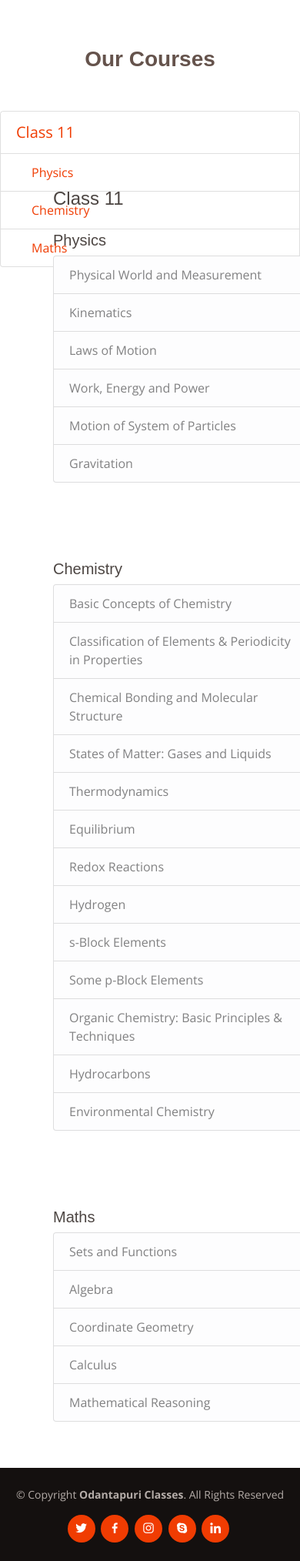
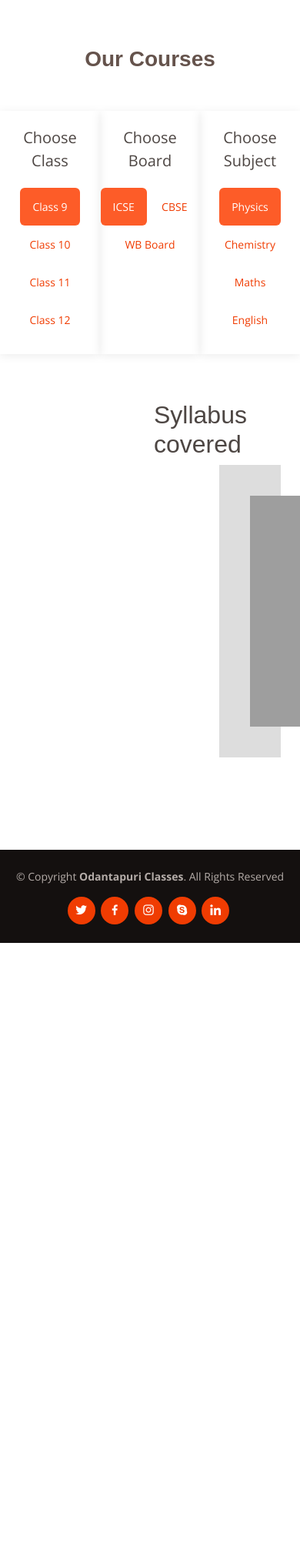
Before and after one commit to odantapuri/portal, a PHP site: page /courses in a window 390 px wide. Shown: the part 70-2098 px from the top of the page at 77% size. After the commit the page ends 1295 px from the top, so only its background shows below. Run offline with PHP 8.4, Linux system fonts and the light colour scheme; some libraries are stand-ins or nearby versions; some web fonts are replaced; grey boxes are pictures that could not be loaded.

Commit message:
made changes

```diff
--- a/CONTENT/ROOT_URI/_footer.php
+++ b/CONTENT/ROOT_URI/_footer.php
@@ -35,6 +35,7 @@
 
   <!-- Template Main JS File -->
   <script src="assets/js/main.js"></script>
+  <script src="assets/js/courses.js"></script>
   <script type="text/javascript">
 
     var joinFreeClassesResetBtn = $("#joinFreeClassesResetBtn");
--- a/CONTENT/ROOT_URI/courses.php
+++ b/CONTENT/ROOT_URI/courses.php
@@ -1,60 +1,43 @@
 <section id="courses" class="courses">
-  <div class="section-title" data-aos="fade-up" style="text-align: center;">
-    <h2><strong>Our Courses</strong></h2>
-  </div>
-
-  <div class="row">
-    <div class="col-md-2 course-menu" style="padding: 0;">
-      <ul class="list-group menu-list">
-        <li class="list-group-item no-padding" style="font-size: 20px;"><a href="#class_11">Class 11</a></li>
-        <li class="list-group-item"><a href="#class_11">Physics</a></li>
-        <li class="list-group-item"><a href="#class_11_chem">Chemistry</a></li>
-        <li class="list-group-item"><a href="#class_11_maths">Maths</a></li>
-      </ul>
+  <div class="courses-wrapper row" data-aos="fade-up" style="text-align: center;">
+    <div class="section-title col-md-12">
+      <h2><strong>Our Courses</strong></h2>
     </div>
-    <div class="course-content">
-      <section class="class-wrapper" id="class_11">
-        <h4 class="class-title">Class 11</h4>
-        <section class="subject-wrapper" id="class_11_phy" style="padding-top: 20px;">
-          <h5 class="subject-title">Physics</h5>
-          <ul class="list-group topic-list">
-            <li class="list-group-item list-group-item-light">Physical World and Measurement</li>
-            <li class="list-group-item list-group-item-light">Kinematics</li>
-            <li class="list-group-item list-group-item-light">Laws of Motion</li>
-            <li class="list-group-item list-group-item-light">Work, Energy and Power</li>
-            <li class="list-group-item list-group-item-light">Motion of System of Particles</li>
-            <li class="list-group-item list-group-item-light">Gravitation</li>
-          </ul>
-        </section>
-        <section class="subject-wrapper" id="class_11_chem">
-          <h5 class="subject-title">Chemistry</h5>
-          <ul class="list-group topic-list">
-            <li class="list-group-item list-group-item-light">Basic Concepts of Chemistry</li>
-            <li class="list-group-item list-group-item-light">Classification of Elements & Periodicity in Properties</li>
-            <li class="list-group-item list-group-item-light">Chemical Bonding and Molecular Structure</li>
-            <li class="list-group-item list-group-item-light">States of Matter: Gases and Liquids</li>
-            <li class="list-group-item list-group-item-light">Thermodynamics</li>
-            <li class="list-group-item list-group-item-light">Equilibrium</li>
-            <li class="list-group-item list-group-item-light">Redox Reactions</li>
-            <li class="list-group-item list-group-item-light">Hydrogen</li>
-            <li class="list-group-item list-group-item-light">s-Block Elements</li>
-            <li class="list-group-item list-group-item-light">Some p-Block Elements</li>
-            <li class="list-group-item list-group-item-light">Organic Chemistry: Basic Principles & Techniques</li>
-            <li class="list-group-item list-group-item-light">Hydrocarbons</li>
-            <li class="list-group-item list-group-item-light">Environmental Chemistry</li>
-          </ul>
-        </section>
-        <section class="subject-wrapper" id="class_11_maths">
-          <h5 class="subject-title">Maths</h5>
-          <ul class="list-group topic-list">
-            <li class="list-group-item list-group-item-light">Sets and Functions</li>
-            <li class="list-group-item list-group-item-light">Algebra</li>
-            <li class="list-group-item list-group-item-light">Coordinate Geometry</li>
-            <li class="list-group-item list-group-item-light">Calculus</li>
-            <li class="list-group-item list-group-item-light">Mathematical Reasoning</li>
-          </ul>
-        </section>
-      </section>
+    <div class="tabs-wrapper col-md-12">
+      <div class="tab small col-md-3" id="classTab">
+        <div class="tab-title col-md-12">Choose Class</div>
+        <button class="tablinks active" data-class="9" id="class_9">Class 9</button>
+        <button class="tablinks" data-class="10" id="class_10">Class 10</button>
+        <button class="tablinks" data-class="11" id="class_11">Class 11</button>
+        <button class="tablinks" data-class="12" id="class_12">Class 12</button>
+      </div>
+      <div class="tab small col-md-2" id="boardTab">
+        <div class="tab-title col-md-12">Choose Board</div>
+        <button class="tablinks active" data-board="icse" id="icse">ICSE</button>
+        <button class="tablinks" data-board="cbse" id="cbse">CBSE</button>
+        <button class="tablinks" data-board="wbb" id="wbb">WB Board</button>
+      </div>
+      <div class="tab small col-md-4" id="tab_9_10">
+        <div class="tab-title col-md-12">Choose Subject</div>
+        <button class="tablinks active" data-sub="phy" id="phy">Physics</button>
+        <button class="tablinks" data-sub="chem" id="chem">Chemistry</button>
+        <button class="tablinks" data-sub="maths" id="maths">Maths</button>
+        <button class="tablinks" data-sub="eng" id="eng">English</button>
+      </div>
+      <div class="tab small col-md-4 hide" id="tab_11_12">
+        <div class="tab-title col-md-12">Choose Subject</div>
+        <button class="tablinks active col-md-2" data-sub="phy" id="phy">Physics</button>
+        <button class="tablinks col-md-2" data-sub="chem" id="chem">Chemistry</button>
+        <button class="tablinks col-md-2" data-sub="maths" id="maths">Maths</button>
+        <button class="tablinks col-md-2" data-sub="bio" id="bio">Biology</button>
+        <button class="tablinks col-md-2" data-sub="eng" id="eng">English</button>
+      </div>
     </div>
+    <section class="content-wrapper col-md-12" id="content_wrapper">
+      <h2 class="subject-title col-md-12">Syllabus covered</h2>
+      <div class="syl-img-wrapper" id="sylImgWrapper">
+        <img src="" alt="syllabus" id="sylImg">
+      </div>
+    </section>
   </div>
 </section>
--- a/assets/css/style.css
+++ b/assets/css/style.css
@@ -39,6 +39,56 @@ h1, h2, h3, h4, h5, h6 {
   background-color: #fd5c28;
   color: #fff;
   box-shadow: 0px 2px 12px rgba(0, 0, 0, 0.2);
+}
+
+.tabs-wrapper {
+  display: flex;
+  justify-content: center;
+}
+
+.tab {
+  padding: 20px 0;
+  box-shadow: 0px 2px 12px rgba(0, 0, 0, 0.08)
+}
+
+.tab-title {
+  font-size: 20px;
+  padding-bottom: 20px;
+}
+
+.tab button.tablinks {
+  background-color: transparent;
+  color: #f03c02;
+  border: none;
+  outline: none;
+  cursor: pointer;
+  padding: 14px 16px;
+  transition: 0.3s;
+  font-size: 20px;
+  border-radius: 6px;
+  /* width: 100px; */
+  text-align: center;
+}
+
+.tab.large button.tablinks {
+  font-size: 30px;
+}
+
+.tab.small button.tablinks {
+  font-size: 14px;
+}
+
+.tab button.tablinks:hover {
+  box-shadow: 0px 2px 12px rgba(0, 0, 0, 0.2);
+}
+
+.tab button.tablinks.active {
+  background-color: #fd5c28;
+  color: #fff;
+}
+
+.hide {
+  display: none;
 }
 
 /*--------------------------------------------------------------
@@ -1260,31 +1310,6 @@ section {
   background: #fff;
 }
 
-.pricing-quotes .tab {
-  padding-top: 20px;
-}
-
-.pricing-quotes .tab button {
-  background-color: transparent;
-  color: #f03c02;
-  border: none;
-  outline: none;
-  cursor: pointer;
-  padding: 14px 16px;
-  transition: 0.3s;
-  font-size: 17px;
-  border-radius: 6px;
-}
-
-.pricing-quotes .tab button:hover {
-  box-shadow: 0px 2px 12px rgba(0, 0, 0, 0.2);
-}
-
-.pricing-quotes .tab button.active {
-  background-color: #fd5c28;
-  color: #fff;
-}
-
 .pricing-quotes .tab-wrapper {
   display: none;
 }
@@ -2296,16 +2321,12 @@ section {
   padding-left: 20%;
 }
 
-ul.menu-list > li {
-  background: transparent;
-  color: #fff;
-  padding-left: 40px;
-}
-
-ul.menu-list > li.no-padding {
-  padding-left: 20px;
-}
-
-#courses section {
-  padding: 100px 0 0;
-}
+.content-wrapper {
+  padding: 60px 200px;
+}
+
+.syl-img-wrapper {
+  margin: 0 100px;
+  padding: 40px;
+  background: #ddd;
+}
--- /dev/null
+++ b/assets/js/courses.js
@@ -0,0 +1,324 @@
+var syllabusData = {
+  "9": {
+    "icse": {
+      "phy":
+        "https://www.nasa.gov/sites/default/files/thumbnails/image/color-swath-use-12-10-15-vertical.jpg", // SYLLABUS IMAGE SRC TO BE PASTED HERE
+      "chem":
+        "", // SYLLABUS IMAGE SRC TO BE PASTED HERE
+      "maths":
+        "", // SYLLABUS IMAGE SRC TO BE PASTED HERE
+      "eng":
+        "" // SYLLABUS IMAGE SRC TO BE PASTED HERE
+    },
+    "cbse": {
+      "phy":
+        "", // SYLLABUS IMAGE SRC TO BE PASTED HERE
+      "chem":
+        "", // SYLLABUS IMAGE SRC TO BE PASTED HERE
+      "maths":
+        "", // SYLLABUS IMAGE SRC TO BE PASTED HERE
+      "eng":
+        "" // SYLLABUS IMAGE SRC TO BE PASTED HERE
+    },
+    "wbb": {
+      "phy":
+        "", // SYLLABUS IMAGE SRC TO BE PASTED HERE
+      "chem":
+        "", // SYLLABUS IMAGE SRC TO BE PASTED HERE
+      "maths":
+        "", // SYLLABUS IMAGE SRC TO BE PASTED HERE
+      "eng":
+        "" // SYLLABUS IMAGE SRC TO BE PASTED HERE
+    }
+  },
+  "10": {
+    "icse": {
+      "phy":
+        "", // SYLLABUS IMAGE SRC TO BE PASTED HERE
+      "chem":
+        "", // SYLLABUS IMAGE SRC TO BE PASTED HERE
+      "maths":
+        "", // SYLLABUS IMAGE SRC TO BE PASTED HERE
+      "eng":
+        "" // SYLLABUS IMAGE SRC TO BE PASTED HERE
+    },
+    "cbse": {
+      "phy":
+        "", // SYLLABUS IMAGE SRC TO BE PASTED HERE
+      "chem":
+        "", // SYLLABUS IMAGE SRC TO BE PASTED HERE
+      "maths":
+        "", // SYLLABUS IMAGE SRC TO BE PASTED HERE
+      "eng":
+        "" // SYLLABUS IMAGE SRC TO BE PASTED HERE
+    },
+    "wbb": {
+      "phy":
+        "", // SYLLABUS IMAGE SRC TO BE PASTED HERE
+      "chem":
+        "", // SYLLABUS IMAGE SRC TO BE PASTED HERE
+      "maths":
+        "", // SYLLABUS IMAGE SRC TO BE PASTED HERE
+      "eng":
+        "" // SYLLABUS IMAGE SRC TO BE PASTED HERE
+    }
+  },
+  "11": {
+    "icse": {
+      "phy":
+        "", // SYLLABUS IMAGE SRC TO BE PASTED HERE
+      "chem":
+        "", // SYLLABUS IMAGE SRC TO BE PASTED HERE
+      "maths":
+        "", // SYLLABUS IMAGE SRC TO BE PASTED HERE
+      "bio":
+        "", // SYLLABUS IMAGE SRC TO BE PASTED HERE
+      "eng":
+        "" // SYLLABUS IMAGE SRC TO BE PASTED HERE
+    },
+    "cbse": {
+      "phy":
+        "", // SYLLABUS IMAGE SRC TO BE PASTED HERE
+      "chem":
+        "", // SYLLABUS IMAGE SRC TO BE PASTED HERE
+      "maths":
+        "", // SYLLABUS IMAGE SRC TO BE PASTED HERE
+      "bio":
+        "", // SYLLABUS IMAGE SRC TO BE PASTED HERE
+      "eng":
+        "" // SYLLABUS IMAGE SRC TO BE PASTED HERE
+    },
+    "wbb": {
+      "phy":
+        "", // SYLLABUS IMAGE SRC TO BE PASTED HERE
+      "chem":
+        "", // SYLLABUS IMAGE SRC TO BE PASTED HERE
+      "maths":
+        "", // SYLLABUS IMAGE SRC TO BE PASTED HERE
+      "bio":
+        "", // SYLLABUS IMAGE SRC TO BE PASTED HERE
+      "eng":
+        "" // SYLLABUS IMAGE SRC TO BE PASTED HERE
+    }
+  },
+  "12": {
+    "icse": {
+      "phy":
+        "", // SYLLABUS IMAGE SRC TO BE PASTED HERE
+      "chem":
+        "", // SYLLABUS IMAGE SRC TO BE PASTED HERE
+      "maths":
+        "", // SYLLABUS IMAGE SRC TO BE PASTED HERE
+      "bio":
+        "", // SYLLABUS IMAGE SRC TO BE PASTED HERE
+      "eng":
+        "" // SYLLABUS IMAGE SRC TO BE PASTED HERE
+    },
+    "cbse": {
+      "phy":
+        "", // SYLLABUS IMAGE SRC TO BE PASTED HERE
+      "chem":
+        "", // SYLLABUS IMAGE SRC TO BE PASTED HERE
+      "maths":
+        "", // SYLLABUS IMAGE SRC TO BE PASTED HERE
+      "bio":
+        "", // SYLLABUS IMAGE SRC TO BE PASTED HERE
+      "eng":
+        "" // SYLLABUS IMAGE SRC TO BE PASTED HERE
+    },
+    "wbb": {
+      "phy":
+        "", // SYLLABUS IMAGE SRC TO BE PASTED HERE
+      "chem":
+        "", // SYLLABUS IMAGE SRC TO BE PASTED HERE
+      "maths":
+        "", // SYLLABUS IMAGE SRC TO BE PASTED HERE
+      "bio":
+        "", // SYLLABUS IMAGE SRC TO BE PASTED HERE
+      "eng":
+        "" // SYLLABUS IMAGE SRC TO BE PASTED HERE
+    }
+  }
+};
+
+
+!(function ($) {
+  "use strict";
+
+  var selectedClass = 9;
+  var selectedBoard = 'icse';
+  var selectedSubject = 'phy';
+
+  var classTab = $("#classTab");
+  var class_9 = $("#class_9");
+  var class_10 = $("#class_10");
+  var class_11 = $("#class_11");
+  var class_12 = $("#class_12");
+
+  var boardTab = $("#boardTab");
+  var icse = $("#icse");
+  var cbse = $("#cbse");
+  var wbb = $("#wbb");
+
+  var tab_9_10 = $("#tab_9_10");
+  var tab_11_12 = $("#tab_11_12");
+
+  var phy = $("#phy");
+  var chem = $("#chem");
+  var maths = $("#maths");
+  var bio = $("#bio");
+  var eng = $("#eng");
+
+  var sylImg = $("#sylImg");
+
+  showContent();
+
+  $(classTab).click(function (e) {
+
+    selectedClass = e.target.dataset.class;
+
+    var selectedId = e.target.id;
+
+    // change tabs
+    if (selectedId === 'class_9') {
+      $(class_9).addClass("active");
+      $(class_10).removeClass("active");
+      $(class_11).removeClass("active");
+      $(class_12).removeClass("active");
+    }
+    else if (selectedId === 'class_10') {
+      $(class_9).removeClass("active");
+      $(class_10).addClass("active");
+      $(class_11).removeClass("active");
+      $(class_12).removeClass("active");
+    }
+    else if (selectedId === 'class_11') {
+      $(class_9).removeClass("active");
+      $(class_10).removeClass("active");
+      $(class_11).addClass("active");
+      $(class_12).removeClass("active");
+    }
+    else if (selectedId === 'class_12') {
+      $(class_9).removeClass("active");
+      $(class_10).removeClass("active");
+      $(class_11).removeClass("active");
+      $(class_12).addClass("active");
+    }
+
+    // set subject list
+    if (selectedId === 'class_9' || selectedId === 'class_10') {
+      $(tab_9_10).removeClass("hide");
+      $(tab_11_12).addClass("hide");
+    }
+    else {
+      $(tab_9_10).addClass("hide");
+      $(tab_11_12).removeClass("hide");
+    }
+
+    $(phy).addClass("active");
+    $(chem).removeClass("active");
+    $(maths).removeClass("active");
+    $(bio).removeClass("active");
+    $(eng).removeClass("active");
+
+    selectedSubject = 'phy';
+
+    // show content markup
+    showContent();
+  });
+
+  $(boardTab).click(function (e) {
+
+    selectedBoard = e.target.dataset.board;
+
+    var selectedId = e.target.id;
+
+    // change tabs
+    if (selectedId === 'icse') {
+      $(icse).addClass("active");
+      $(cbse).removeClass("active");
+      $(wbb).removeClass("active");
+    }
+    else if (selectedId === 'cbse') {
+      $(icse).removeClass("active");
+      $(cbse).addClass("active");
+      $(wbb).removeClass("active");
+    }
+    else if (selectedId === 'wbb') {
+      $(icse).removeClass("active");
+      $(cbse).removeClass("active");
+      $(wbb).addClass("active");
+    }
+
+    // show content markup
+    showContent();
+  });
+
+  $(tab_9_10).click(handleSubjectClick);
+  $(tab_11_12).click(handleSubjectClick);
+
+  function handleSubjectClick(e) {
+    var selectedId = e.target.id;
+
+    selectedSubject = e.target.dataset.sub;
+
+    if (selectedId === 'phy') {
+      $(phy).addClass("active");
+      $(chem).removeClass("active");
+      $(maths).removeClass("active");
+      $(bio).removeClass("active");
+      $(eng).removeClass("active");
+    }
+    else if (selectedId === 'chem') {
+      $(phy).removeClass("active");
+      $(chem).addClass("active");
+      $(maths).removeClass("active");
+      $(bio).removeClass("active");
+      $(eng).removeClass("active");
+    }
+    else if (selectedId === 'maths') {
+      $(phy).removeClass("active");
+      $(chem).removeClass("active");
+      $(maths).addClass("active");
+      $(bio).removeClass("active");
+      $(eng).removeClass("active");
+    }
+    else if (selectedId === 'bio') {
+      $(phy).removeClass("active");
+      $(chem).removeClass("active");
+      $(maths).removeClass("active");
+      $(bio).addClass("active");
+      $(eng).removeClass("active");
+    }
+    else if (selectedId === 'eng') {
+      $(phy).removeClass("active");
+      $(chem).removeClass("active");
+      $(maths).removeClass("active");
+      $(bio).removeClass("active");
+      $(eng).addClass("active");
+    }
+
+    showContent();
+  }
+
+  function showContent() {
+
+    $(sylImg).removeAttr('src');
+
+    try {
+
+      var imgSrc = syllabusData[selectedClass][selectedBoard][selectedSubject];
+
+      if (imgSrc) {
+        $(sylImg).attr('src', imgSrc);
+      }
+      else {
+        $(sylImg).removeAttr('src');
+      }
+    } catch (e) {
+      console.log("could not load image!")
+    }
+
+  }
+
+})(jQuery);
```
